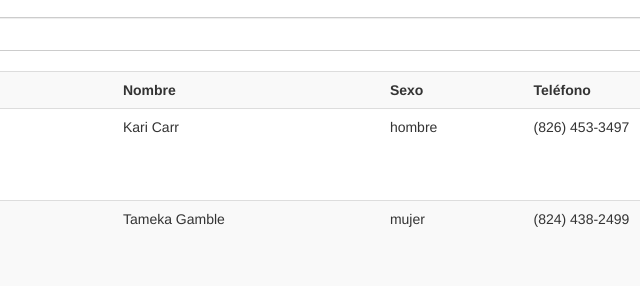
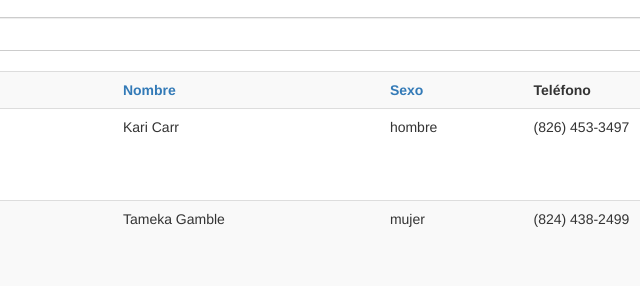
Before and after one commit to decos/AJS-EjercicioFiltrosNGrepeat, a plain HTML site: page index.html in a window 1280 px wide. Shown: the part 207-493 px from the top of the page, 161-801 px from the left. Drawn offline with Linux system fonts and the light colour scheme.

Commit message:
ORDER BY - EN FILTROS Y ng-repeat

```diff
--- a/index.html
+++ b/index.html
@@ -20,6 +20,10 @@
             .avatar{
                 width: 75px;
                 height: 75px;
+            }
+
+            .puntero{
+              cursor: pointer;
             }
 
         </style>
@@ -52,12 +56,12 @@
             <table class="table table-striped">
                 <tr>
                     <th>Avatar</th>
-                    <th>Nombre</th>
-                    <th>Sexo</th>
+                    <th><a class="puntero" ng-click="columna='nombre'; reverse = !reverse;">Nombre</a></th>
+                    <th><a class="puntero" ng-click="columna='sexo'; reverse = !reverse;">Sexo</a></th>
                     <th>Teléfono</th>
                     <th>Celular</th>
                 </tr>
-                <tr ng-repeat="persona in personas | filter:busqueda">
+                <tr ng-repeat="persona in personas | filter:busqueda | orderBy:columna:reverse ">
                     <td><img ng-src="img/{{ persona.avatar }}" class="avatar img-circle" ></td>
                     <td>{{ persona.nombre }}</td>
                     <td>{{ persona.sexo }}</td>
```
Also changed, not shown: 1 other file.
